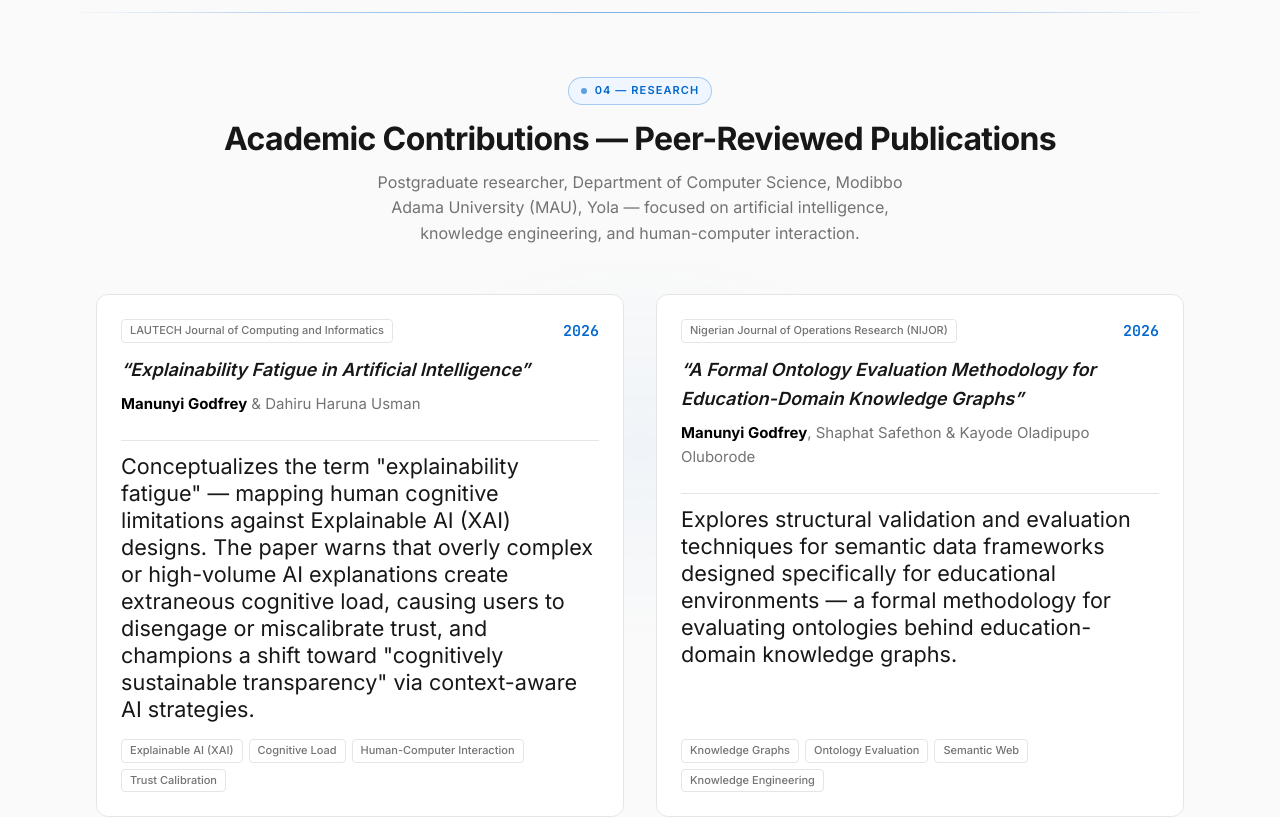
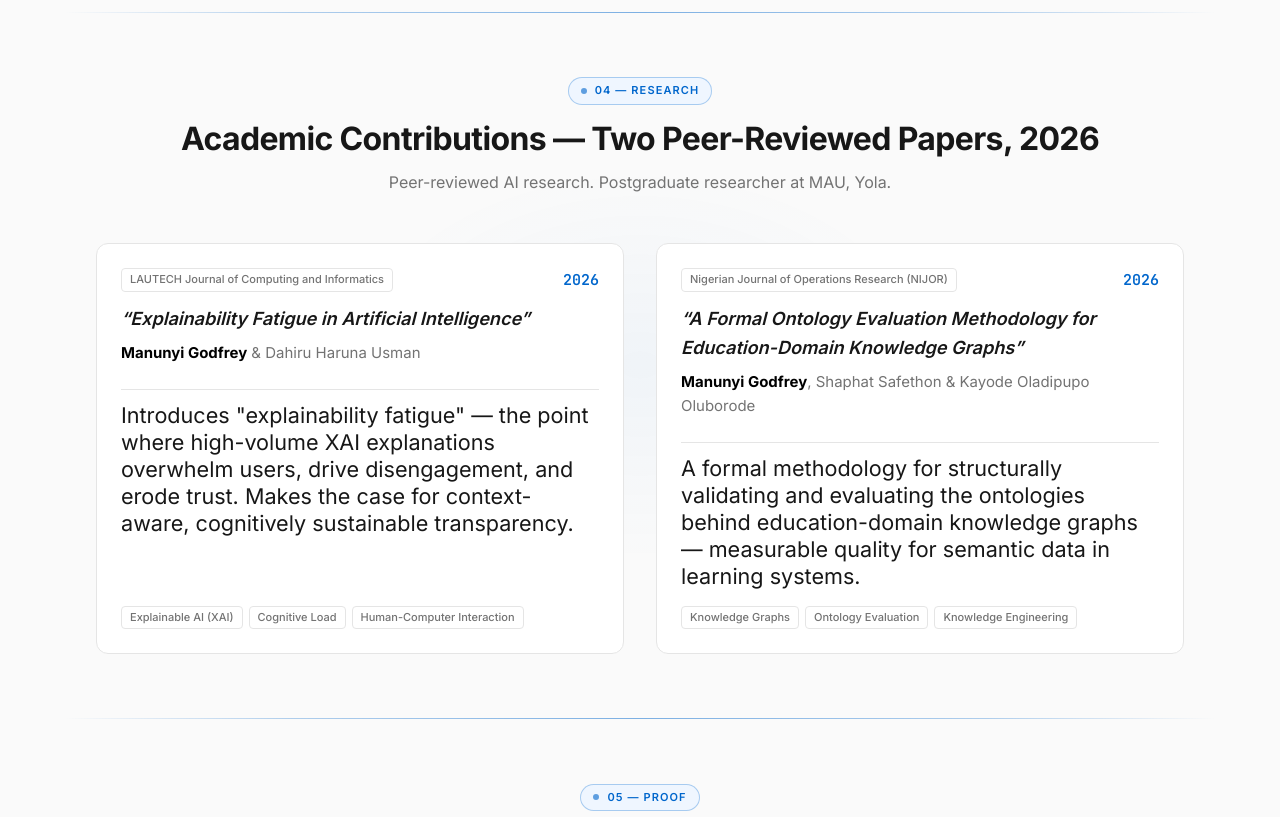
Before and after one commit to mofrey-max/portfolio, a Next.js app: page / in a window 1280 px wide. Shown: the part 4200-5017 px from the top of the page. Built offline with nearby package versions, Linux system fonts and the light colour scheme.

Commit message:
Tighten academic section: concise heading, one-line intro, trimmed paper summaries and tags

```diff
--- a/src/components/sections/Research.tsx
+++ b/src/components/sections/Research.tsx
@@ -7,8 +7,8 @@ const papers = [
     title: 'Explainability Fatigue in Artificial Intelligence',
     authors: 'Manunyi Godfrey & Dahiru Haruna Usman',
     summary:
-      'Conceptualizes the term "explainability fatigue" — mapping human cognitive limitations against Explainable AI (XAI) designs. The paper warns that overly complex or high-volume AI explanations create extraneous cognitive load, causing users to disengage or miscalibrate trust, and champions a shift toward "cognitively sustainable transparency" via context-aware AI strategies.',
-    tags: ['Explainable AI (XAI)', 'Cognitive Load', 'Human-Computer Interaction', 'Trust Calibration'],
+      'Introduces "explainability fatigue" — the point where high-volume XAI explanations overwhelm users, drive disengagement, and erode trust. Makes the case for context-aware, cognitively sustainable transparency.',
+    tags: ['Explainable AI (XAI)', 'Cognitive Load', 'Human-Computer Interaction'],
   },
   {
     year: '2026',
@@ -16,8 +16,8 @@ const papers = [
     title: 'A Formal Ontology Evaluation Methodology for Education-Domain Knowledge Graphs',
     authors: 'Manunyi Godfrey, Shaphat Safethon & Kayode Oladipupo Oluborode',
     summary:
-      'Explores structural validation and evaluation techniques for semantic data frameworks designed specifically for educational environments — a formal methodology for evaluating ontologies behind education-domain knowledge graphs.',
-    tags: ['Knowledge Graphs', 'Ontology Evaluation', 'Semantic Web', 'Knowledge Engineering'],
+      'A formal methodology for structurally validating and evaluating the ontologies behind education-domain knowledge graphs — measurable quality for semantic data in learning systems.',
+    tags: ['Knowledge Graphs', 'Ontology Evaluation', 'Knowledge Engineering'],
   },
 ]
 
@@ -46,11 +46,8 @@ export function Research() {
       <div className="max-w-6xl mx-auto">
         <div className="section-header-immersive reveal-section">
           <span className="section-badge">04 — Research</span>
-          <h2 id="research-heading">Academic Contributions — Peer-Reviewed Publications</h2>
-          <p>
-            Postgraduate researcher, Department of Computer Science, Modibbo Adama University (MAU),
-            Yola — focused on artificial intelligence, knowledge engineering, and human-computer interaction.
-          </p>
+          <h2 id="research-heading">Academic Contributions — Two Peer-Reviewed Papers, 2026</h2>
+          <p>Peer-reviewed AI research. Postgraduate researcher at MAU, Yola.</p>
         </div>
 
         <div className="grid-immersive reveal-stagger">
```
